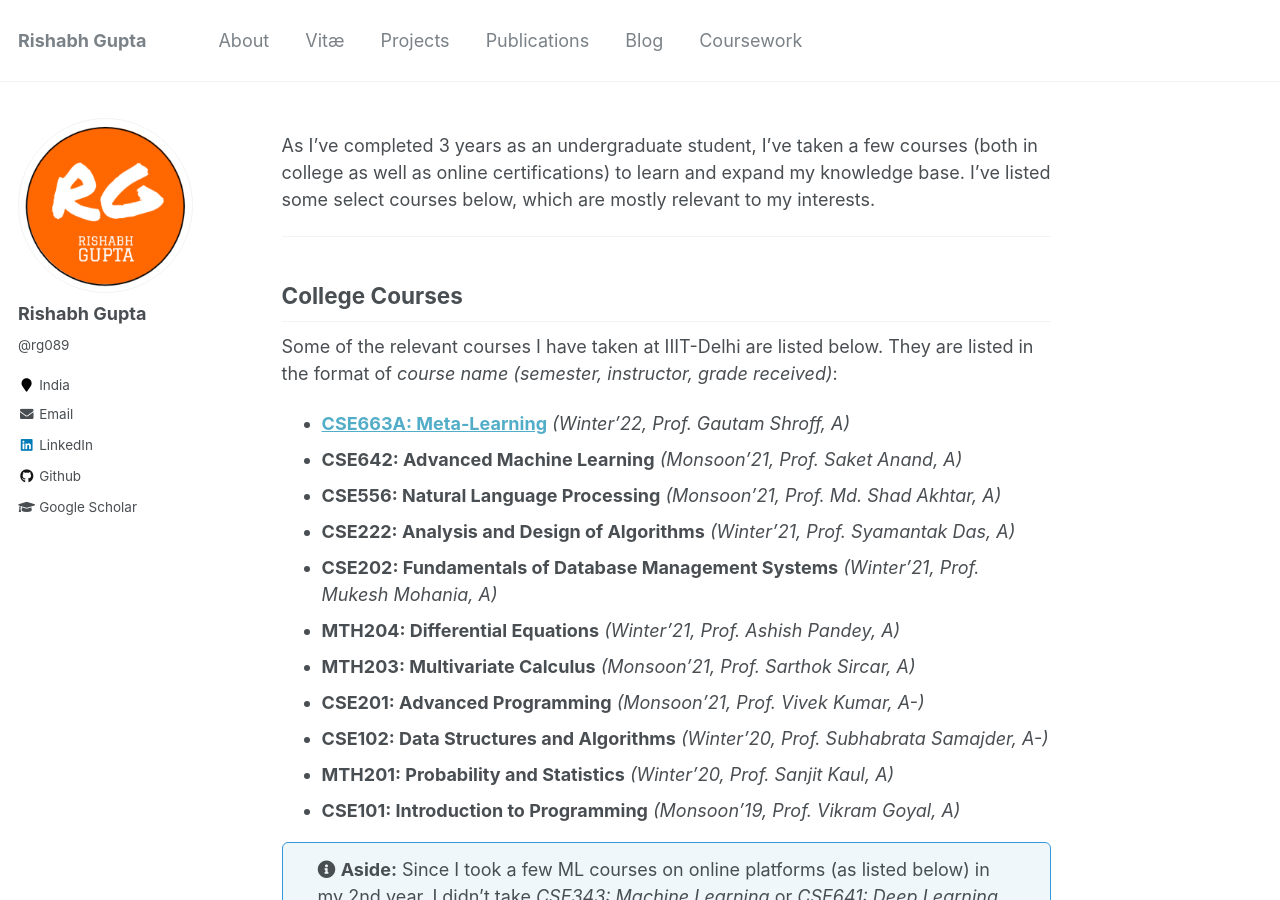
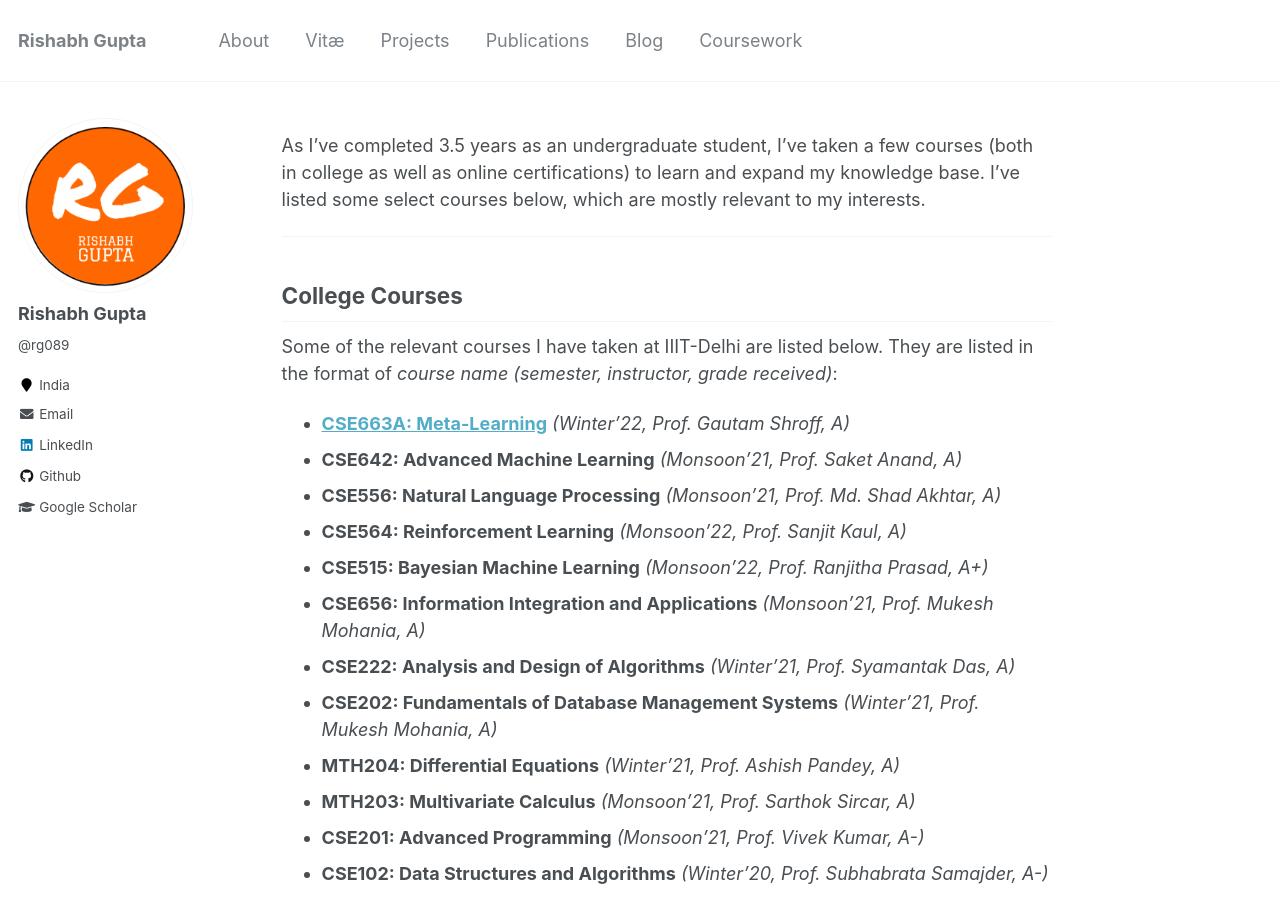
Before and after one commit to rg089/rg089.github.io, a Jekyll site: the page built from _pages/courses.md, in a window 1280 px wide and 900 px high. Built offline with Jekyll 4.4.1, drawn with Linux system fonts in a browser that asks for light colours.

Commit message:
updated course information to include monsoon'22

```diff
--- a/_pages/courses.md
+++ b/_pages/courses.md
@@ -8,7 +8,7 @@ redirect_from:
 ---
 
 
-As I've completed 3 years as an undergraduate student, I've taken a few courses (both in college as well as online certifications) to learn and expand my knowledge base. I've listed some select courses below, which are mostly relevant to my interests.
+As I've completed 3.5 years as an undergraduate student, I've taken a few courses (both in college as well as online certifications) to learn and expand my knowledge base. I've listed some select courses below, which are mostly relevant to my interests.
 
 ---
 
@@ -18,6 +18,9 @@ Some of the relevant courses I have taken at IIIT-Delhi are listed below. They a
 - [**CSE663A: Meta-Learning**](https://sites.google.com/view/meta-learning3/){:target="_blank"} *(Winter'22, Prof. Gautam Shroff, A)*
 - **CSE642: Advanced Machine Learning** *(Monsoon'21, Prof. Saket Anand, A)*
 - **CSE556: Natural Language Processing** *(Monsoon'21, Prof. Md. Shad Akhtar, A)*
+- **CSE564: Reinforcement Learning** *(Monsoon'22, Prof. Sanjit Kaul, A)*
+- **CSE515: Bayesian Machine Learning** *(Monsoon'22, Prof. Ranjitha Prasad, A+)*
+- **CSE656: Information Integration and Applications** *(Monsoon'21, Prof. Mukesh Mohania, A)*
 - **CSE222: Analysis and Design of Algorithms** *(Winter'21, Prof. Syamantak Das, A)*
 - **CSE202: Fundamentals of Database Management Systems** *(Winter'21, Prof. Mukesh Mohania, A)*
 - **MTH204: Differential Equations** *(Winter'21, Prof. Ashish Pandey, A)*
```
